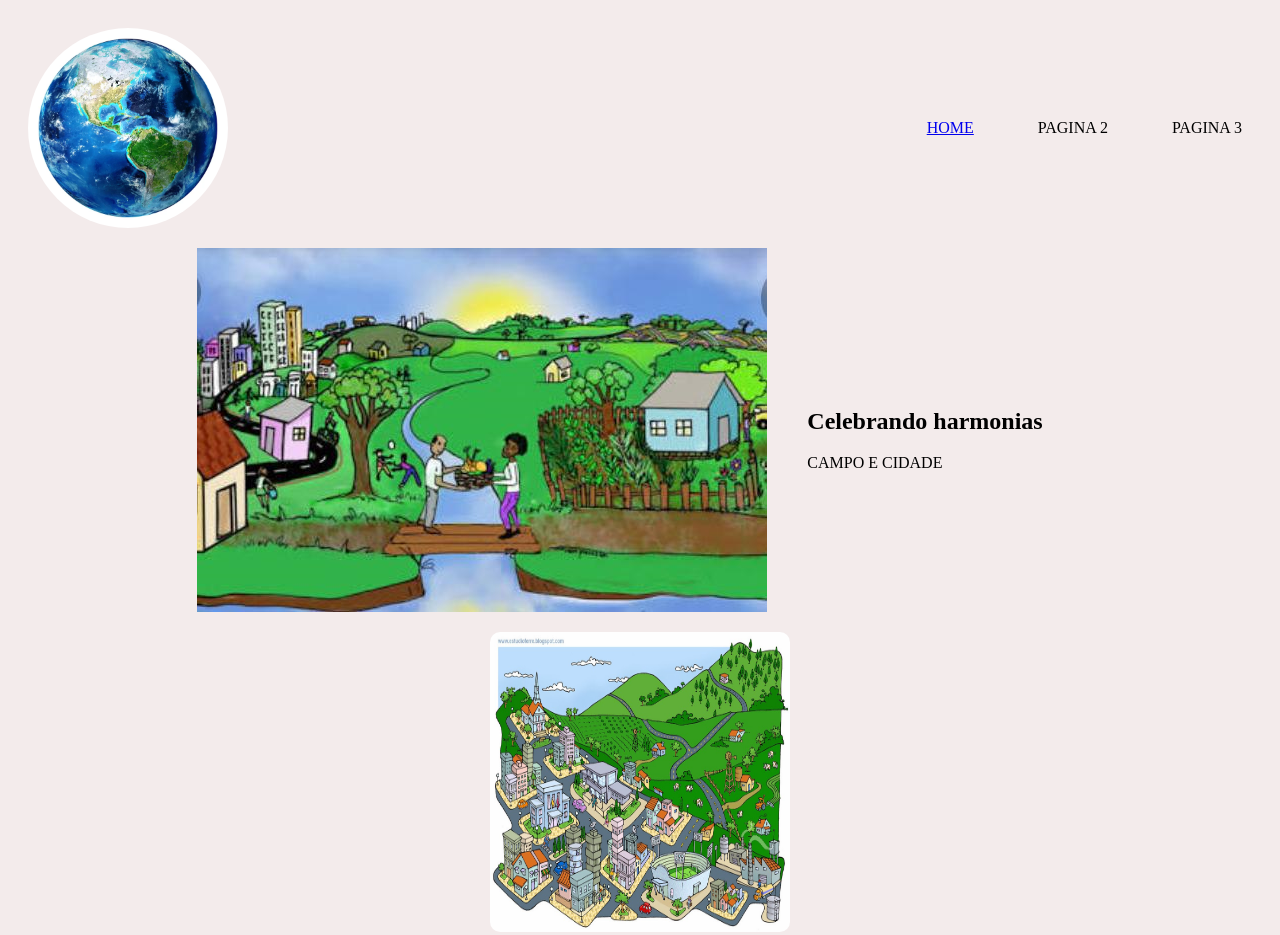
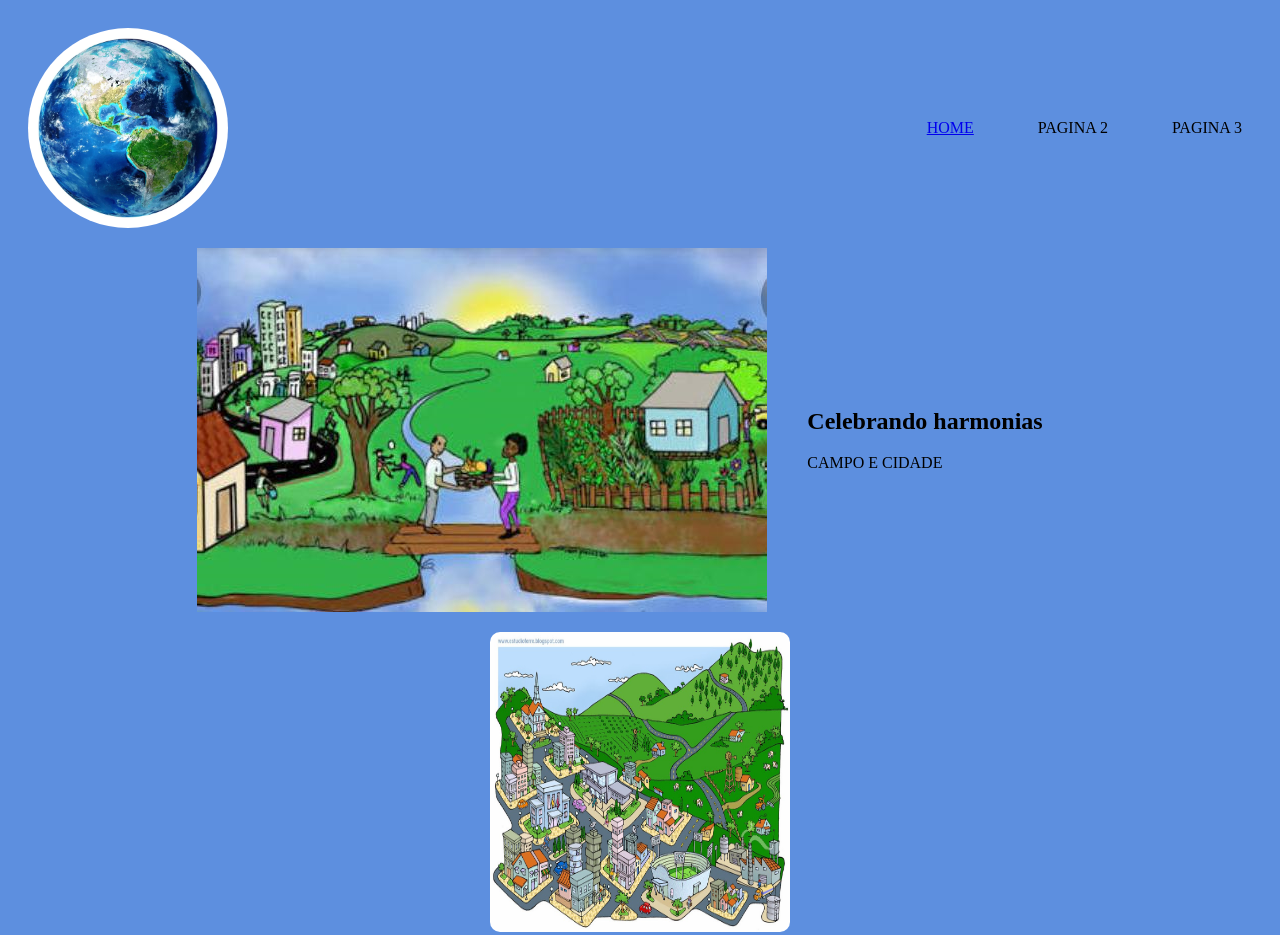
Before and after one commit to ezequiele-ejh/agrinho2025, a plain HTML site: page index.html in a window 1280 px wide. Shown: the top 935 px of the page. Drawn offline with Linux system fonts and the light colour scheme.

Commit message:
alteracao no scc

```diff
--- a/style.css
+++ b/style.css
@@ -1,6 +1,6 @@
 body{
 
-background-color: rgb(243, 235, 235);/*coloca uma cor de fundo*/
+background-color: rgba(38, 105, 213, 0.745);/*coloca uma cor de fundo*/
 
 }
 
```
